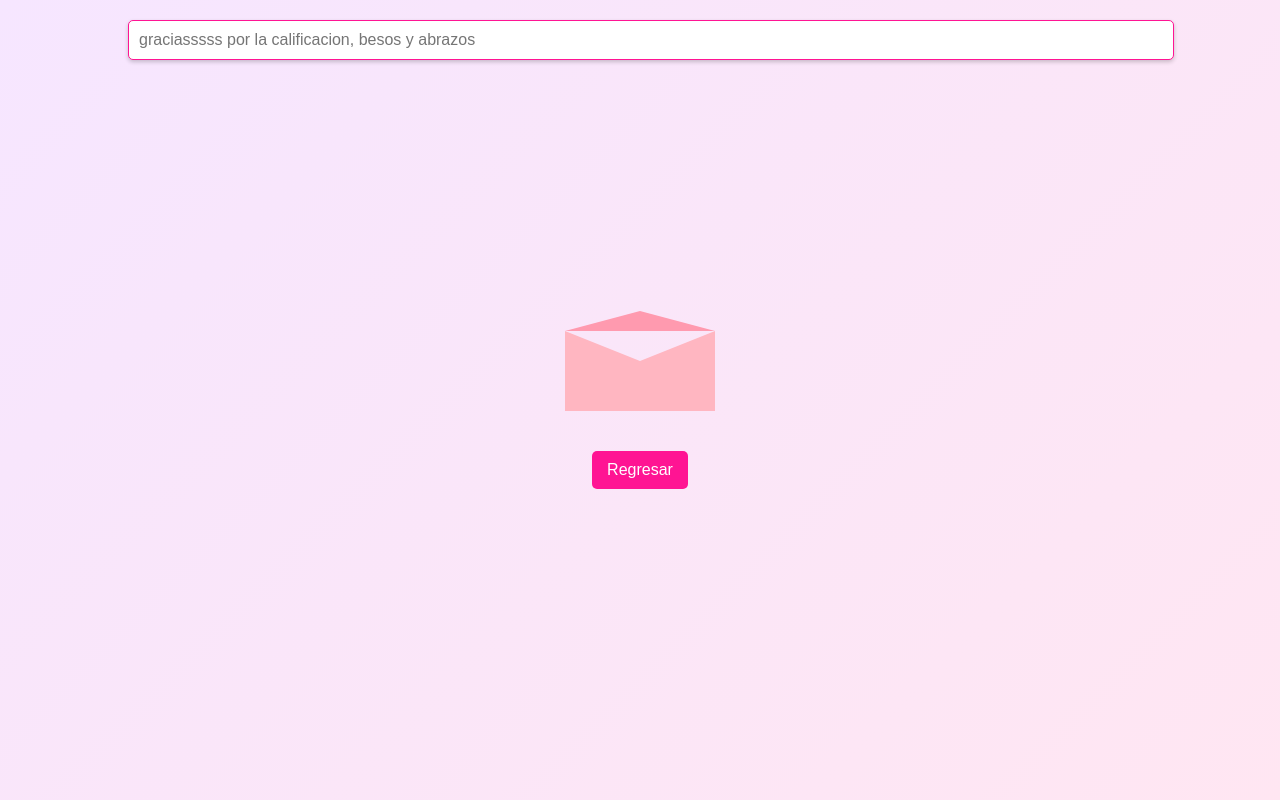
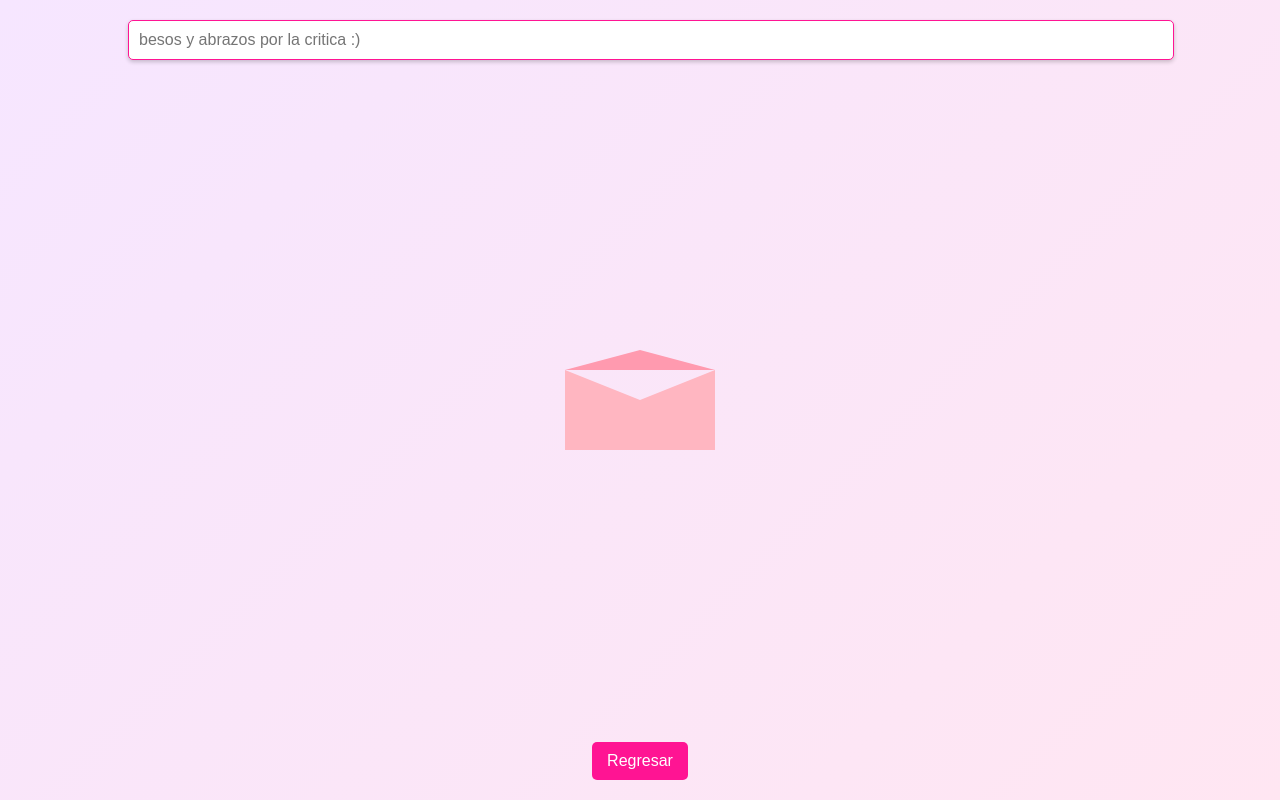
Before and after one commit to yurem12A/zeferino.git.io, a plain HTML site: page index.html in a window 1280 px wide. Drawn offline with Linux system fonts and the light colour scheme.

Commit message:
Update index.html

```diff
--- a/index.html
+++ b/index.html
@@ -40,6 +40,7 @@
             position: relative;
             cursor: pointer;
             transition: transform 0.3s ease, opacity 0.5s ease;
+            z-index: 2; /* Para asegurar que se superponga sobre el fondo */
         }
 
         .envelope:hover {
@@ -76,6 +77,7 @@
             height: 100px;
             opacity: 0;
             transition: opacity 0.5s ease;
+            z-index: 1; /* Para quedar por detrás del sobre */
         }
 
         .flower.show {
@@ -87,6 +89,7 @@
             font-size: 20px;
             color: #ff6b81;
             animation: float 2s ease-in-out infinite;
+            z-index: 0; /* Corazones detrás de todo */
         }
 
         @keyframes float {
@@ -101,7 +104,9 @@
         }
 
         .button-container {
-            margin-top: 40px; /* Ajustado para bajar el botón */
+            position: absolute;
+            bottom: 20px; /* Fija el botón en la parte inferior */
+            z-index: 3; /* Asegura que esté sobre todo */
         }
 
         .button {
@@ -133,7 +138,7 @@
 <body>
     <!-- Caja de texto -->
     <div class="text-box-container">
-        <input type="text" class="text-box" placeholder="graciasssss por la calificacion, besos y abrazos ">
+        <input type="text" class="text-box" placeholder="besos y abrazos por la critica :)">
     </div>
 
     <!-- Sobre -->
@@ -186,7 +191,7 @@
                     }
                 });
                 hearts = [];
-            }, 10000); // Cambiado a 10 segundos
+            }, 10000); // Tiempo extendido a 10 segundos
         });
 
         function createHearts() {
```
